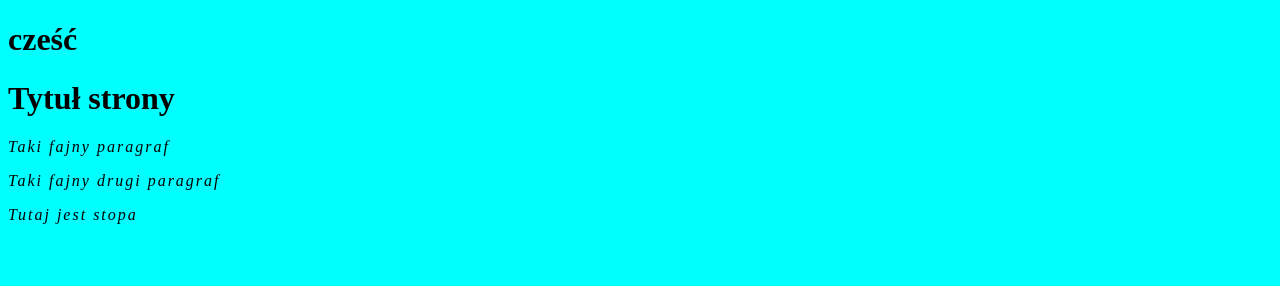
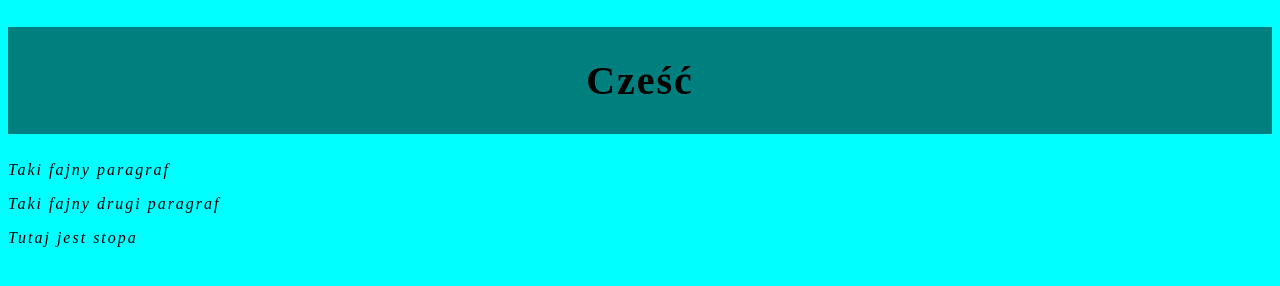
Before and after one commit to wolfort/strona-wsb, a plain HTML site: page index.html in a window 1280 px wide. Drawn offline with Linux system fonts and the light colour scheme.

Commit message:
zmien styl h1

```diff
--- a/index.html
+++ b/index.html
@@ -16,13 +16,18 @@
             letter-spacing: 2px;
 
     }
+    h1 {
+        text-align: center;
+        letter-spacing: 2px;
+        font-size: 40px;
+        background-color: rgba(0, 0, 0, 0.5);
+        padding: 30px;
+    }
 </style>
 <body>
-    <h1>cześć</h1>
-    <h1>Tytuł strony</h1>
+    <h1>Cześć</h1>
     <p>Taki fajny paragraf</p>
     <p>Taki fajny drugi paragraf</p>
     <p>Tutaj jest stopa</p>
-
 </body>
 </html>
```
